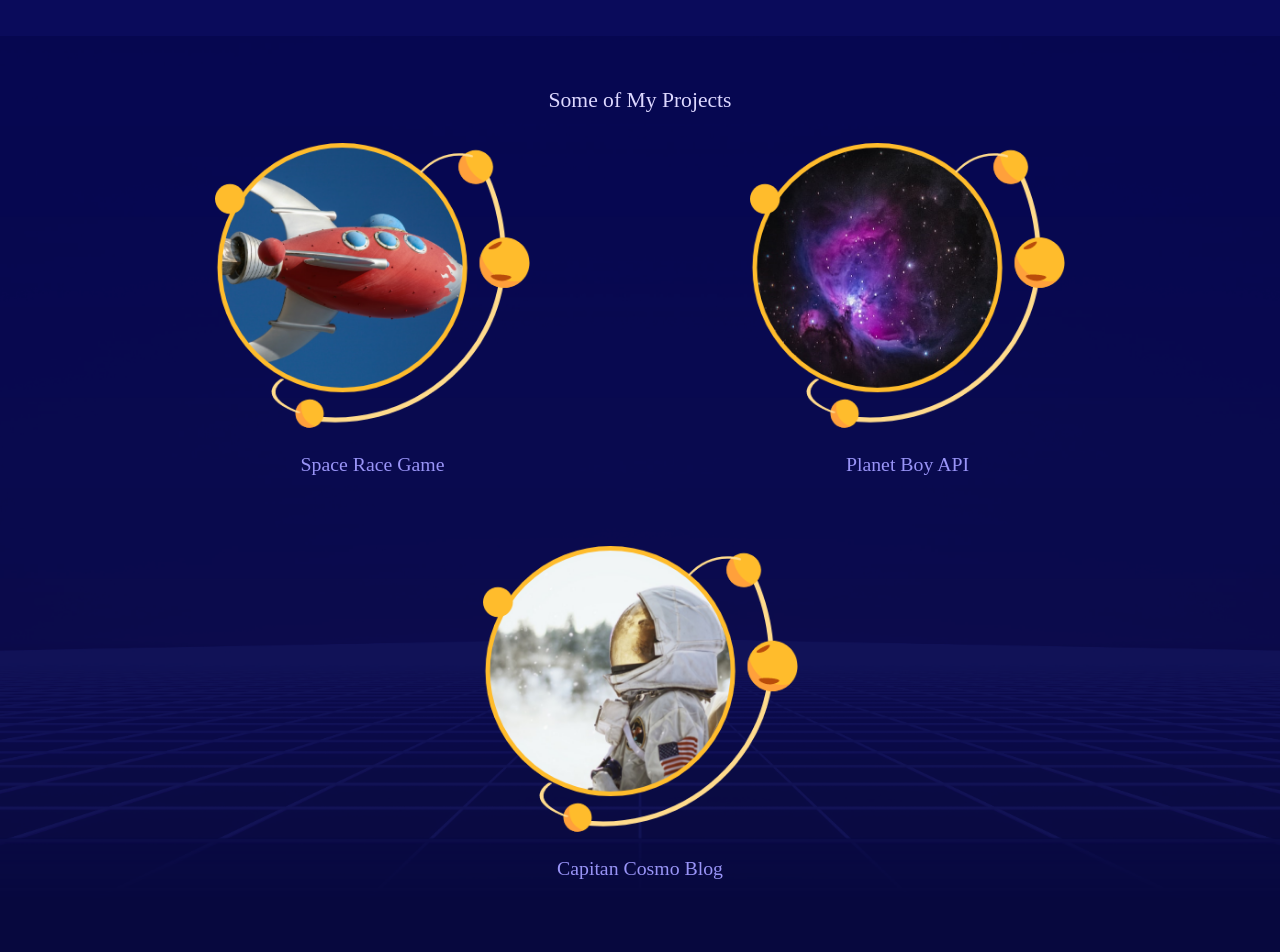
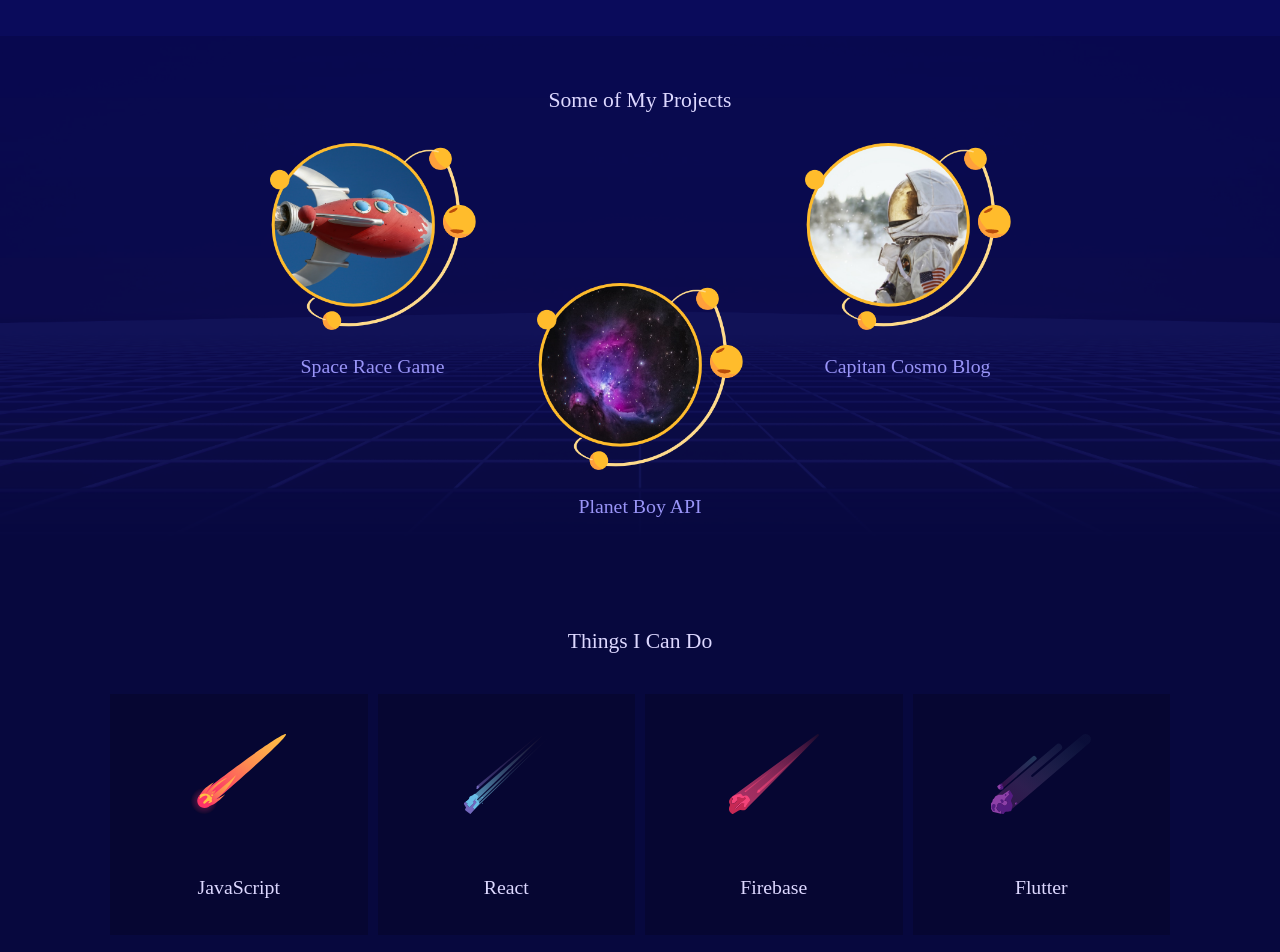
Before and after one commit to Gibon9/cosmoResposiveAndGridPractsie, a plain HTML site: page index.html in a window 1280 px wide. Shown: the part 560-1512 px from the top of the page. Drawn offline with Linux system fonts and the light colour scheme.

Commit message:
add laptop styles to project footer & skills sections

```diff
--- a/css/styles.css
+++ b/css/styles.css
@@ -327,6 +327,41 @@ footer img {
   #welcome {
     padding-bottom: 40px;
   }
+
+  .projects a:nth-child(1) {
+    grid-column: 2/4;
+  }
+
+  .projects a:nth-child(2) {
+    grid-column: 4/6;
+    padding-top: 140px;
+  }
+
+  .projects a:nth-child(3) {
+    grid-column: 6/8;
+  }
+
+  .projects a * {
+    max-width: 80%;
+    margin: 10px 10%;
+  }
+
+  #skills {
+    padding: 30px 20px;
+  }
+
+  #skills ul {
+    margin: 40px auto;
+  }
+
+  #skills li {
+    grid-column: span 2;
+  }
+
+  footer {
+    padding: 40px 20px;
+    background-size: 25%;
+  }
 }
 
 /* desktop styles */
```
